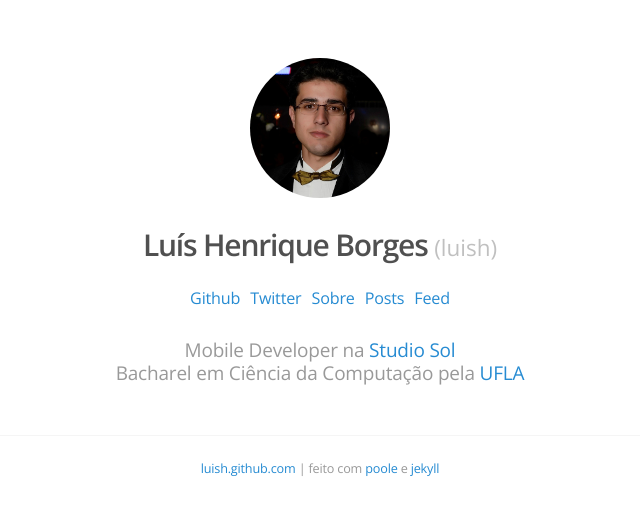
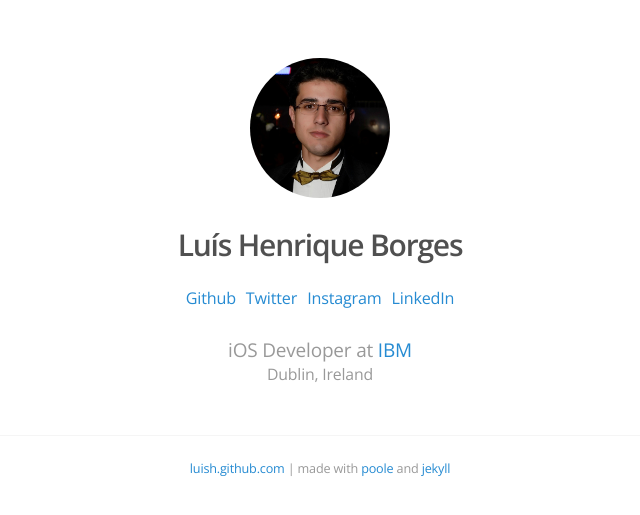
Before and after one commit to luish/luish.github.io, a Jekyll site: the page built from index.html, in a window 1280 px wide. Shown: the top 515 px of the page, without its empty margins (320-960 px from the left). Built offline with Jekyll 4.4.1, drawn with Linux system fonts in a browser that asks for light colours; some web fonts are replaced; the list of posts is cut into pages by our own code.

Commit message:
IBM :smiley:

```diff
--- a/_config.yml
+++ b/_config.yml
@@ -26,6 +26,8 @@ github:
 pages_list:
     Github:  'http://github.com/luish'
     Twitter: 'http://twitter.com/luishborges'
-    Sobre:   '/sobre'
-    Posts:   '/posts'
-    Feed:    '/atom.xml'
+    Instagram: 'http://instagram.com/luish.borges'
+    LinkedIn: 'http://br.linkedin.com/in/luishborges'
+    #Sobre:   '/sobre'
+    #Posts:   '/posts'
+    #Feed:    '/atom.xml'
--- a/_includes/footer.html
+++ b/_includes/footer.html
@@ -1,5 +1,5 @@
 <div class="footer">
     <p>
-      <small><a href="http://luish.github.com">luish.github.com</a> | feito com <a href="https://github.com/poole/poole">poole</a> e <a href="http://jekyllrb.com/">jekyll</a></small>
+      <small><a href="http://luish.github.com">luish.github.com</a> | made with <a href="https://github.com/poole/poole">poole</a> and <a href="http://jekyllrb.com/">jekyll</a></small>
     </p>
 </div>
--- a/_layouts/home.html
+++ b/_layouts/home.html
@@ -13,7 +13,8 @@
 
         <h2 class="masthead-title">
           <a href="/" title="{{ site.title }} - {{ site.tagline }}">{{ site.title }}
-          <small class="subtitle">(luish)</small></a>
+          <!-- <small class="subtitle">(luish)</small> -->
+          </a>
         </h2>
 
         <p>
@@ -24,8 +25,8 @@
           </ul>
         </p>
 
-        <p class="desc">Mobile Developer na <a href="http://www.studiosol.com.br">Studio Sol</a></p>
-        <p class="desc">Bacharel em Ciência da Computação pela <a href="http://www.ufla.br">UFLA</a></p>
+        <p class="desc">iOS Developer at <a href="http://www.ibm.com">IBM</a></p>
+        <p class="desc"><small>Dublin, Ireland</small></p>
       </div>
 
       {{ content }}
```
